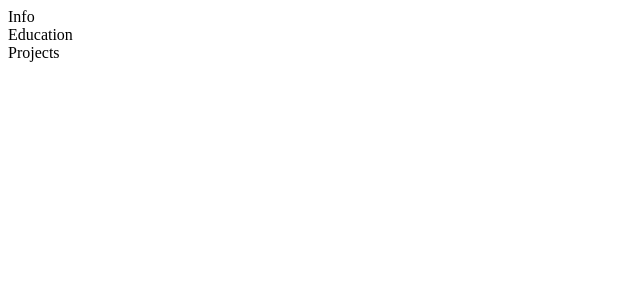
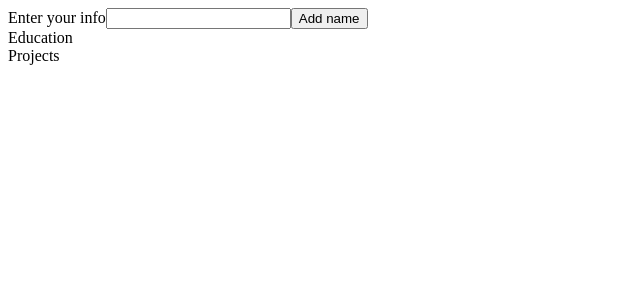
Before and after one commit to violetguos/cv-react, a React (Create React App) app: page / in a window 1280 px wide. Shown: the top 300 px of the page, without its empty margins (0-640 px from the left). Built offline with nearby package versions, Linux system fonts and the light colour scheme.

Commit message:
Hardcode name parameter

```diff
--- a/src/App.js
+++ b/src/App.js
@@ -3,8 +3,8 @@ import Info from "./components/Info";
 import Education from "./components/Education";
 import Projects from "./components/Projects";
 class App extends Component {
-  constructor(){
-    super();
+  constructor(props){
+    super(props);
 
 
   }
--- a/src/components/Info.js
+++ b/src/components/Info.js
@@ -1,9 +1,71 @@
-import React from "react";
+import React, {Component} from "react";
 
-const Info = (props) => {
+class Info extends Component {
+  constructor(props){
+    super(props);
 
-    return (
-        <section>Info</section>
-    )
+    this.state={
+      submitted: false,
+      name: props.name,
+      phone: props.phone,
+      email: props.email
+    }
+    this.onEdit = this.onEdit.bind(this);
+    this.onSubmit = this.onSubmit.bind(this);
+    this.display = this.display.bind(this);
+  }
+
+  onEdit = (e) =>{
+    this.setState({
+      ...this.state,
+      [e.target.name]: e.target.value
+    });
+  };
+
+  onSubmit = (e) => {
+    e.preventDefault();
+    this.setState({
+      submitted: true,
+      name: "maru"
+
+    })
+  };
+
+  display(){
+    let element = '';
+    element = <p>{this.state.name}</p>;
+    return element;
+  }
+
+  render(){
+    if(!this.state.submitted){
+      return (
+        <div>
+          <form onSubmit={this.onSubmit.bind(this)}>
+            <label htmlFor="info">Enter your info</label>
+            <input
+              onChange={this.onEdit}
+              value={this.state.name}
+              type="text"
+              // need id to be this to enter input
+              id={this.props.name}
+            />
+
+            <button type="submit">
+              Add name
+            </button>
+          </form>
+
+        </div>
+      )
+    }
+    else{
+      return this.display();
+    }
+
+
+
+
+  }
 }
 export default Info;
```
Also changed, not shown: src/components/InfoResult.js (added, +19 -0 lines).
